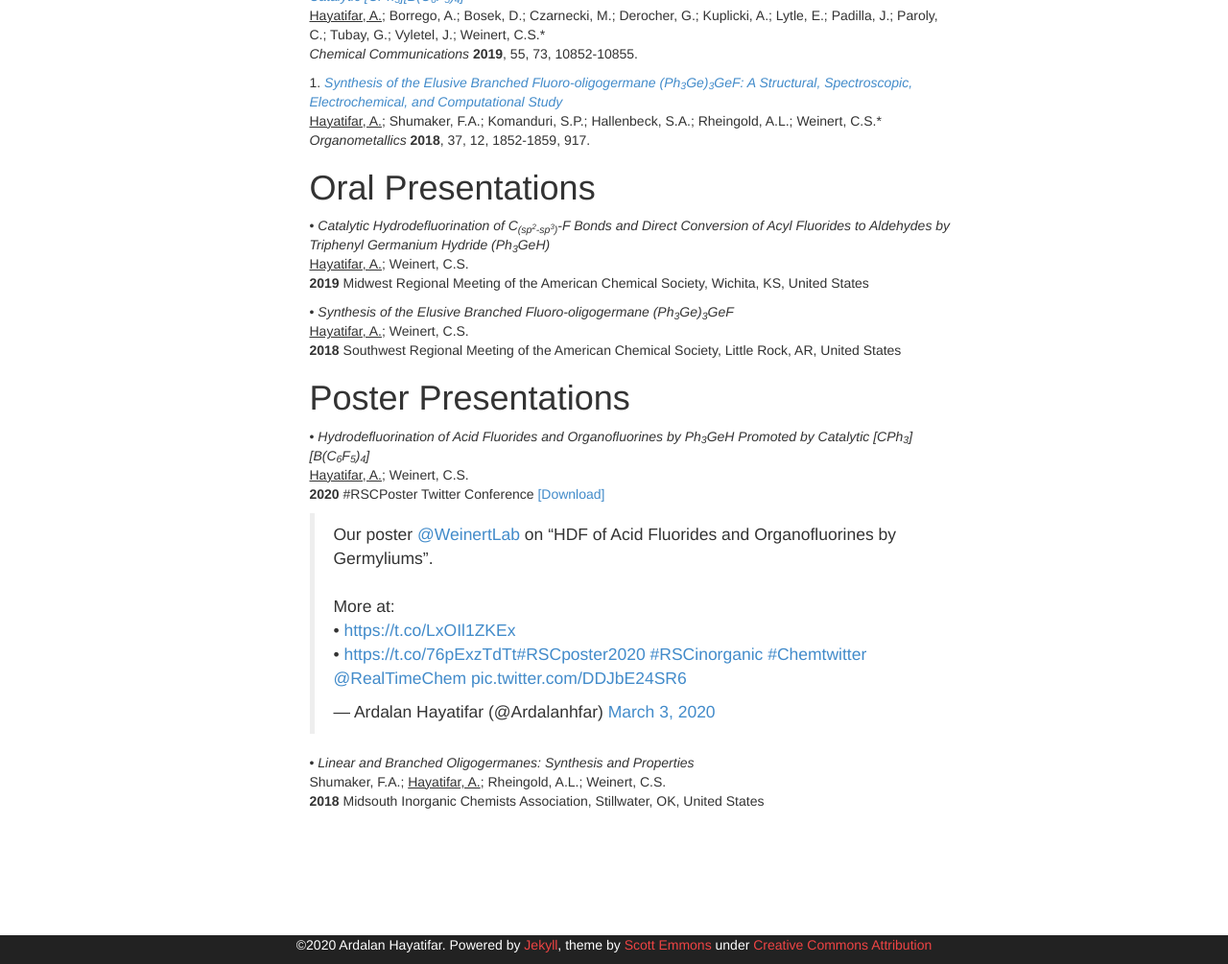
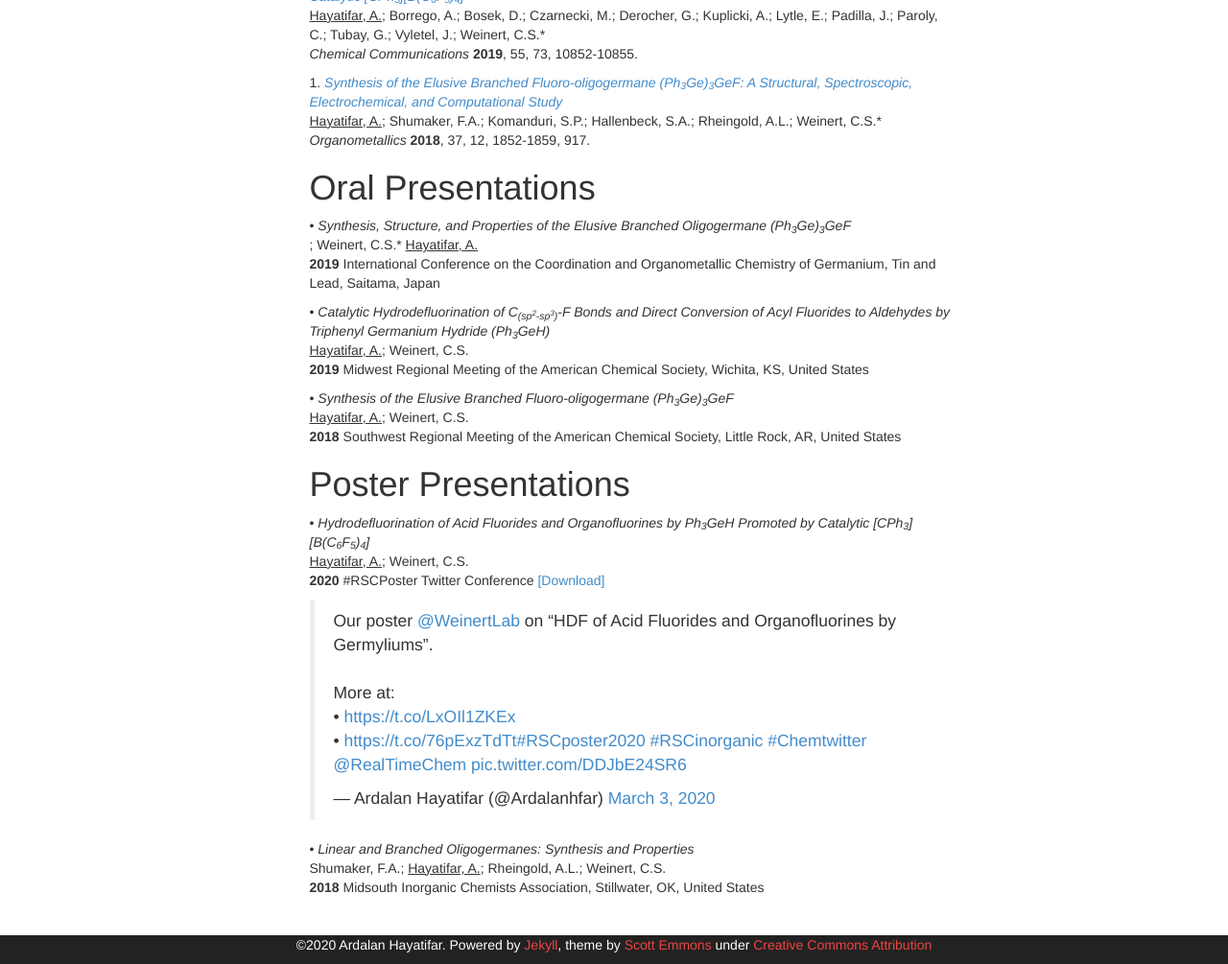
Before and after one commit to Ardalanhayatifar/ardalanhayatifar.github.io, a Jekyll site: the page built from publications.html, in a window 1280 px wide and 1169 px high, cut to the strip 164-1169 px from the top of the window. Shown: the whole strip at 96% size. Built offline with Jekyll 4.4.1, drawn with Linux system fonts in a browser that asks for light colours; comment, search, counter and statistics services are not loaded.

Commit message:
added W's japan

```diff
--- a/publications.html
+++ b/publications.html
@@ -15,6 +15,11 @@ permalink: "/publications"
 
 
         <h1 id="Presentations">Oral Presentations</h1>
+
+        <p>• <em>Synthesis, Structure, and Properties of the Elusive Branched Oligogermane (Ph<sub>3</sub>Ge)<sub>3</sub>GeF </em>
+            <br>; Weinert, C.S.* <u>Hayatifar, A.</u>
+            <br><strong>2019</strong> International Conference on the Coordination and Organometallic Chemistry of Germanium, Tin and Lead, Saitama, Japan</p></li>
+
 
         <p>• <em>Catalytic Hydrodefluorination of C<sub>(sp<sup>2</sup>-sp<sup>3</sup>)</sub>-F Bonds and Direct Conversion of Acyl Fluorides to Aldehydes by Triphenyl Germanium Hydride (Ph<sub>3</sub>GeH)</em>
                 <br><u>Hayatifar, A.</u>; Weinert, C.S.
```
Also changed, not shown: 2 other files.
